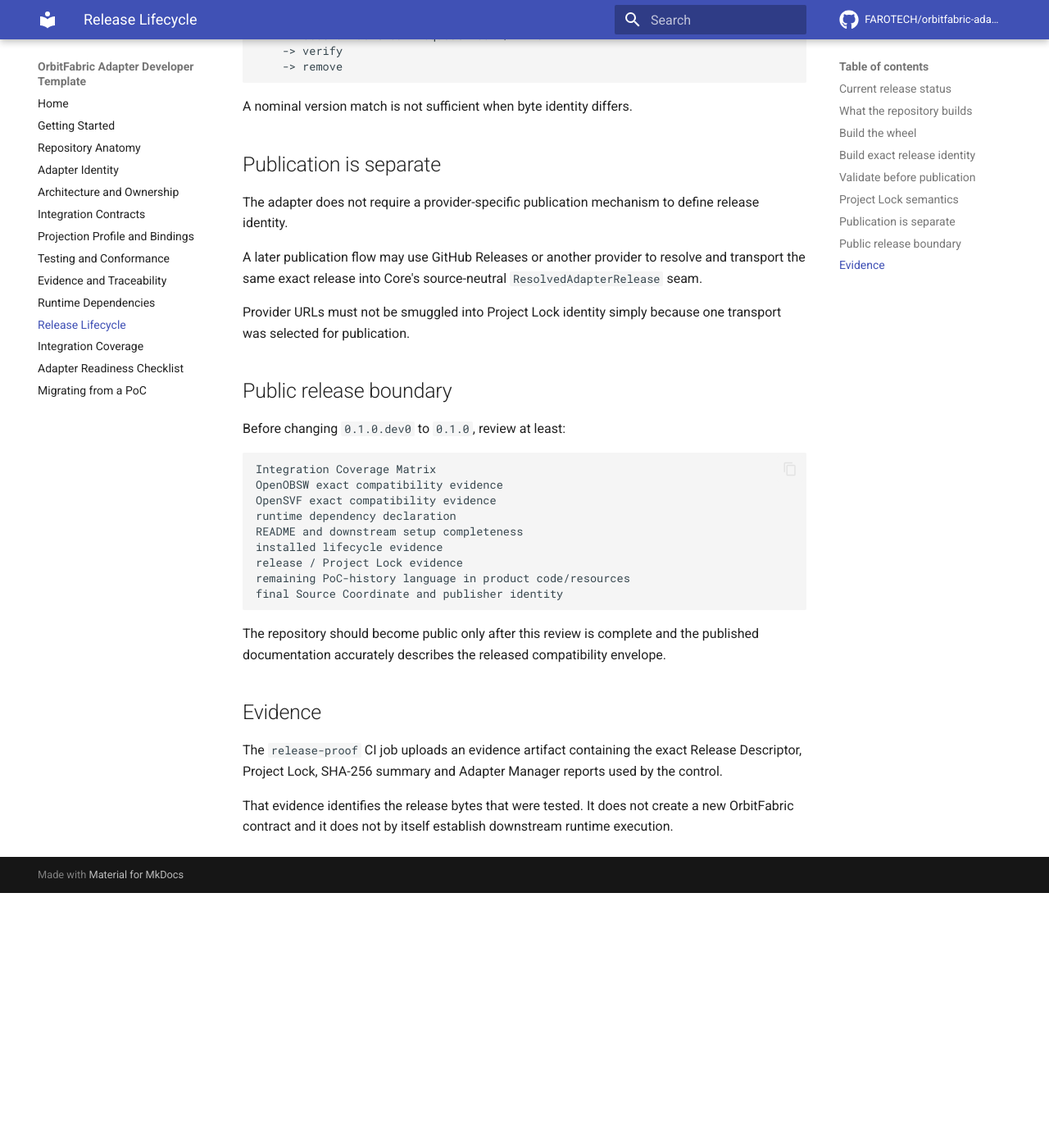
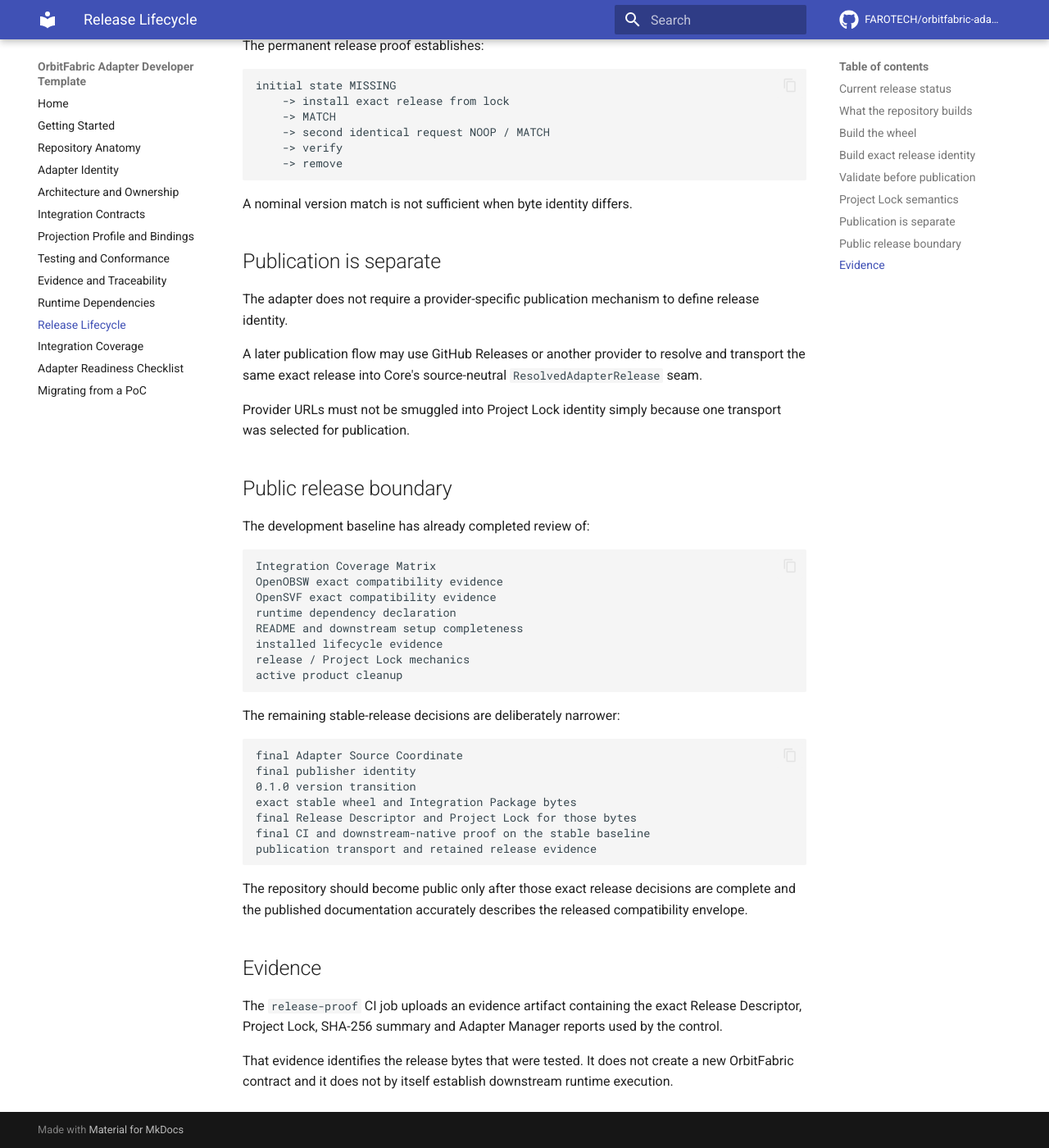
Before and after one commit to FAROTECH/orbitfabric-openobsw-opensvf-adapter, an MkDocs documentation site: the page built from docs/release-lifecycle.md, in a window 1280 px wide and 1400 px high, scrolled down 2889 px. Shown: the whole window at 82% size. Built offline with MkDocs 1.6.1 and Material for MkDocs 9.7.7, drawn with Linux system fonts in a browser that asks for light colours; comment, search, counter and statistics services are not loaded; before the commit the page ends 3978 px from its top, so only the background shows below that; some of the changed text lies outside the part shown.

Commit message:
Separate product merge readiness from stable release publication

````diff
--- a/docs/release-lifecycle.md
+++ b/docs/release-lifecycle.md
@@ -12,9 +12,11 @@
 0.1.0.dev0
 ```
 
-This is a development product baseline. The first stable `0.1.0` is intentionally withheld until coverage, compatibility, documentation and publication-readiness review are complete.
+This development product baseline has completed its technical and editorial merge-readiness review. Coverage analysis, downstream compatibility, installed lifecycle, release proof, documentation and active-product cleanup are all established for the current development identity.
 
-The final public publisher identity and Source Coordinate are not yet frozen.
+The first stable `0.1.0` is still intentionally withheld because the final public publisher identity, Adapter Source Coordinate and exact stable release bytes are not yet frozen.
+
+Merge readiness and stable publication readiness are separate checkpoints.
 
 ## What the repository builds
 
@@ -147,7 +149,7 @@
 
 ## Public release boundary
 
-Before changing `0.1.0.dev0` to `0.1.0`, review at least:
+The development baseline has already completed review of:
 
 ```text
 Integration Coverage Matrix
@@ -156,12 +158,23 @@
 runtime dependency declaration
 README and downstream setup completeness
 installed lifecycle evidence
-release / Project Lock evidence
-remaining PoC-history language in product code/resources
-final Source Coordinate and publisher identity
+release / Project Lock mechanics
+active product cleanup
 ```
 
-The repository should become public only after this review is complete and the published documentation accurately describes the released compatibility envelope.
+The remaining stable-release decisions are deliberately narrower:
+
+```text
+final Adapter Source Coordinate
+final publisher identity
+0.1.0 version transition
+exact stable wheel and Integration Package bytes
+final Release Descriptor and Project Lock for those bytes
+final CI and downstream-native proof on the stable baseline
+publication transport and retained release evidence
+```
+
+The repository should become public only after those exact release decisions are complete and the published documentation accurately describes the released compatibility envelope.
 
 ## Evidence
 
````
